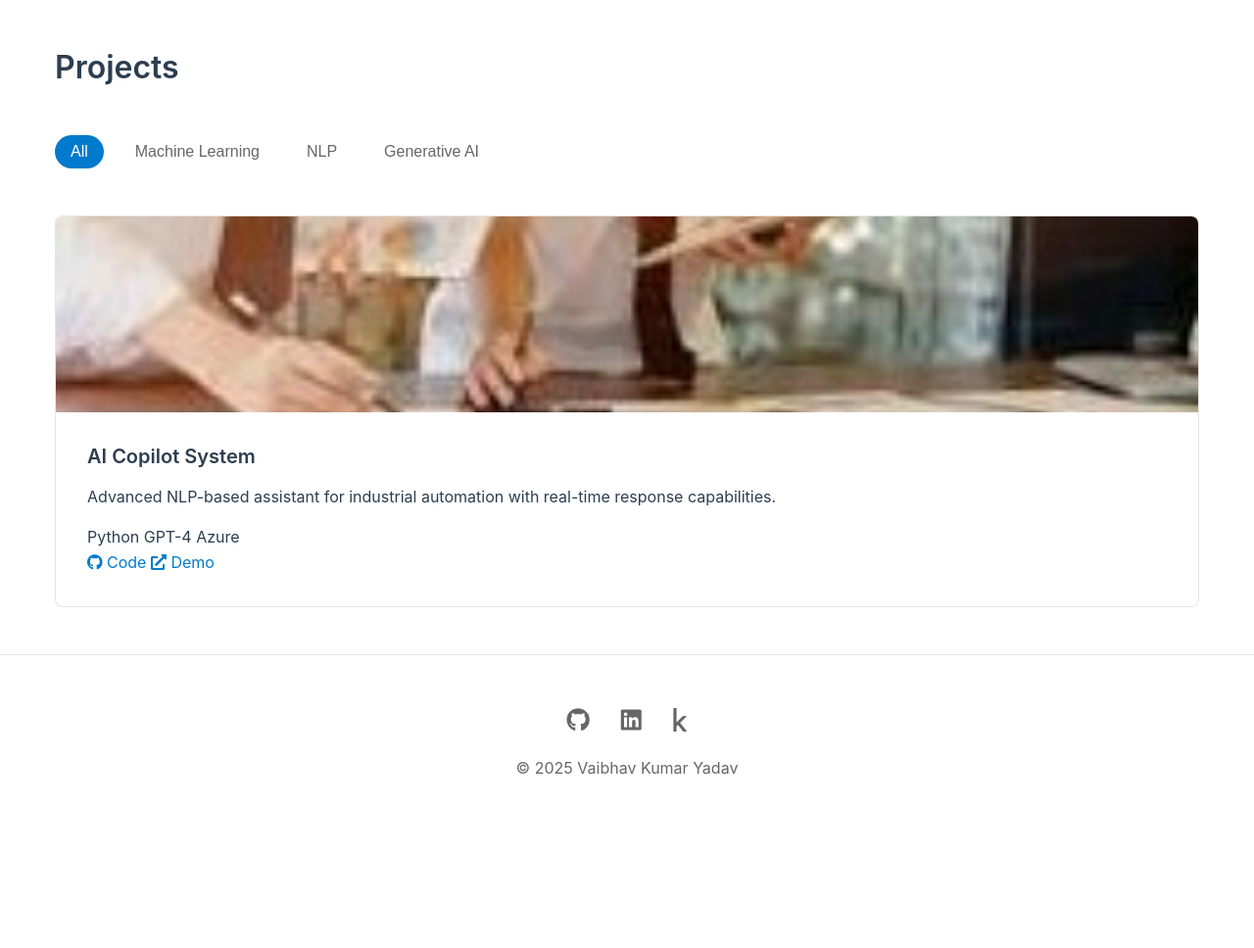
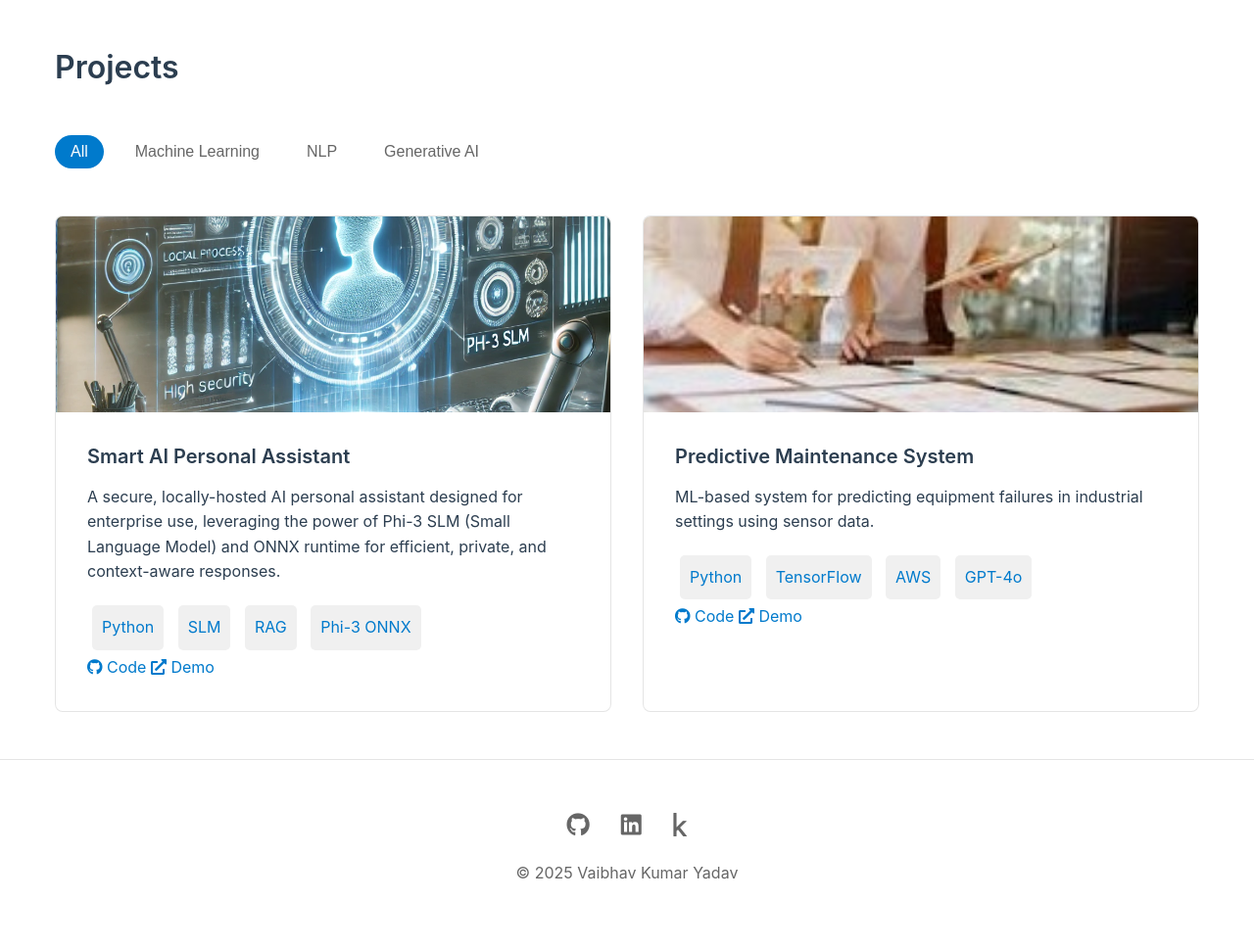
Before and after one commit to Vaibhav-Kumar-Yadav/Vaibhav-Kumar-Yadav, a Flask app: page /projects.html in a window 1280 px wide. Shown: the part 70-1038 px from the top of the page at 98% size. Before the commit the page ends 861 px from the top, so only its background shows below. Run offline with Flask 3, Linux system fonts and the light colour scheme.

Commit message:
Adding blogs and project details

```diff
--- a/templates/projects.html
+++ b/templates/projects.html
@@ -15,23 +15,40 @@
             <!-- Project 1 -->
             <article class="project-card" data-category="genai">
                 <div class="project-image">
-                    <img src="{{ url_for('static', filename='images/project1.jpg') }}"
-                         alt="AI Copilot System"
+                    <img src="{{ url_for('static', filename='images/SmartAIPersonalAssistant.jpg') }}"
+                         alt="Smart AI Personal Assistant"
                          loading="lazy">
                 </div>
                 <div class="project-info">
-                    <h3>AI Copilot System</h3>
-                    <p>Advanced NLP-based assistant for industrial automation with real-time response capabilities.</p>
+                    <h3>Smart AI Personal Assistant</h3>
+                    <p>A secure, locally-hosted AI personal assistant designed for enterprise use, leveraging the power of Phi-3 SLM (Small Language Model) and ONNX runtime for efficient, private, and context-aware responses.</p>
+                    <style>
+                        .project-tech ul {
+                            list-style-type: none;
+                            padding: 0;
+                        }
+                        .project-tech li {
+                            display: inline-block;
+                            background: #ffffff;
+                            color: #007acc;
+                            margin: 5px;
+                            padding: 10px;
+                            border-radius: 5px;
+                        }
+                    </style>
                     <div class="project-tech">
-                        <span>Python</span>
-                        <span>GPT-4</span>
-                        <span>Azure</span>
+                        <ul>
+                            <li>Python</li>
+                            <li>SLM</li>
+                            <li>RAG</li>
+                            <li>Phi-3 ONNX</li>
+                        </ul>
                     </div>
                     <div class="project-links">
-                        <a href="https://github.com/username/ai-copilot" class="project-btn" target="_blank">
+                        <a href="https://github.com/Vaibhav-Kumar-Yadav/Smart_Personal_Assistant_WithSLMs-LocallyHosted-" class="project-btn" target="_blank">
                             <i class="fab fa-github"></i> Code
                         </a>
-                        <a href="#" class="project-btn" target="_blank">
+                        <a href="https://github.com/Vaibhav-Kumar-Yadav/Smart_Personal_Assistant_WithSLMs-LocallyHosted-/tree/main/demo" class="project-btn" target="_blank">
                             <i class="fas fa-external-link-alt"></i> Demo
                         </a>
                     </div>
@@ -39,30 +56,46 @@
             </article>
 
             <!-- Project 2 -->
-            <!-- <article class="project-card" data-category="ml">
+            <article class="project-card" data-category="genai">
                 <div class="project-image">
                     <img src="{{ url_for('static', filename='images/project2.jpg') }}"
-                         alt="Predictive Maintenance System"
+                         alt="Smart AI Personal Assistant"
                          loading="lazy">
                 </div>
                 <div class="project-info">
                     <h3>Predictive Maintenance System</h3>
                     <p>ML-based system for predicting equipment failures in industrial settings using sensor data.</p>
+                    <style>
+                        .project-tech ul {
+                            list-style-type: none;
+                            padding: 0;
+                        }
+                        .project-tech li {
+                            display: inline-block;
+                            background: #f0f0f0;
+                            margin: 5px;
+                            padding: 10px;
+                            border-radius: 5px;
+                        }
+                    </style>
                     <div class="project-tech">
-                        <span>Python</span>
-                        <span>TensorFlow</span>
-                        <span>AWS</span>
+                        <ul>
+                            <li>Python</li>
+                            <li>TensorFlow</li>
+                            <li>AWS</li>
+                            <li>GPT-4o</li>
+                        </ul>
                     </div>
                     <div class="project-links">
-                        <a href="https://github.com/username/predictive-maintenance" class="project-btn" target="_blank">
+                        <a href="https://github.com/Vaibhav-Kumar-Yadav/Smart_Personal_Assistant_WithSLMs-LocallyHosted-" class="project-btn" target="_blank">
                             <i class="fab fa-github"></i> Code
                         </a>
-                        <a href="#" class="project-btn" target="_blank">
+                        <a href="https://github.com/Vaibhav-Kumar-Yadav/Smart_Personal_Assistant_WithSLMs-LocallyHosted-/tree/main/demo" class="project-btn" target="_blank">
                             <i class="fas fa-external-link-alt"></i> Demo
                         </a>
                     </div>
                 </div>
-            </article> -->
+            </article>
 
         </div>
     </div>
```
Also changed, not shown: docs/blogs.html (+52 -0 lines), docs/index.html (+15 -13 lines), docs/projects.html (+50 -17 lines), templates/blogs.html (+52 -0 lines), templates/home.html (+15 -13 lines), README.md, static/images/ONNX_Runtime.jpg (added), static/images/SmartAIPersonalAssistant.jpg (added), 2 other files.
